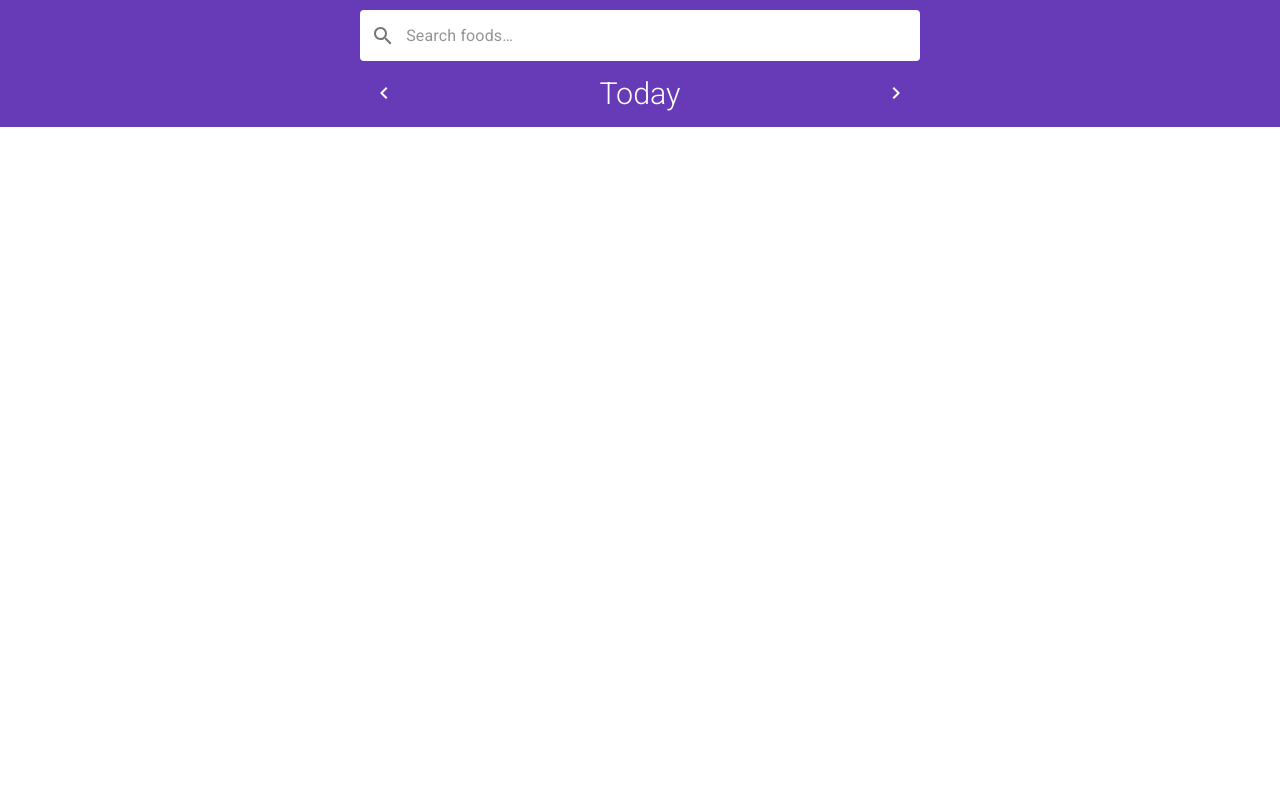
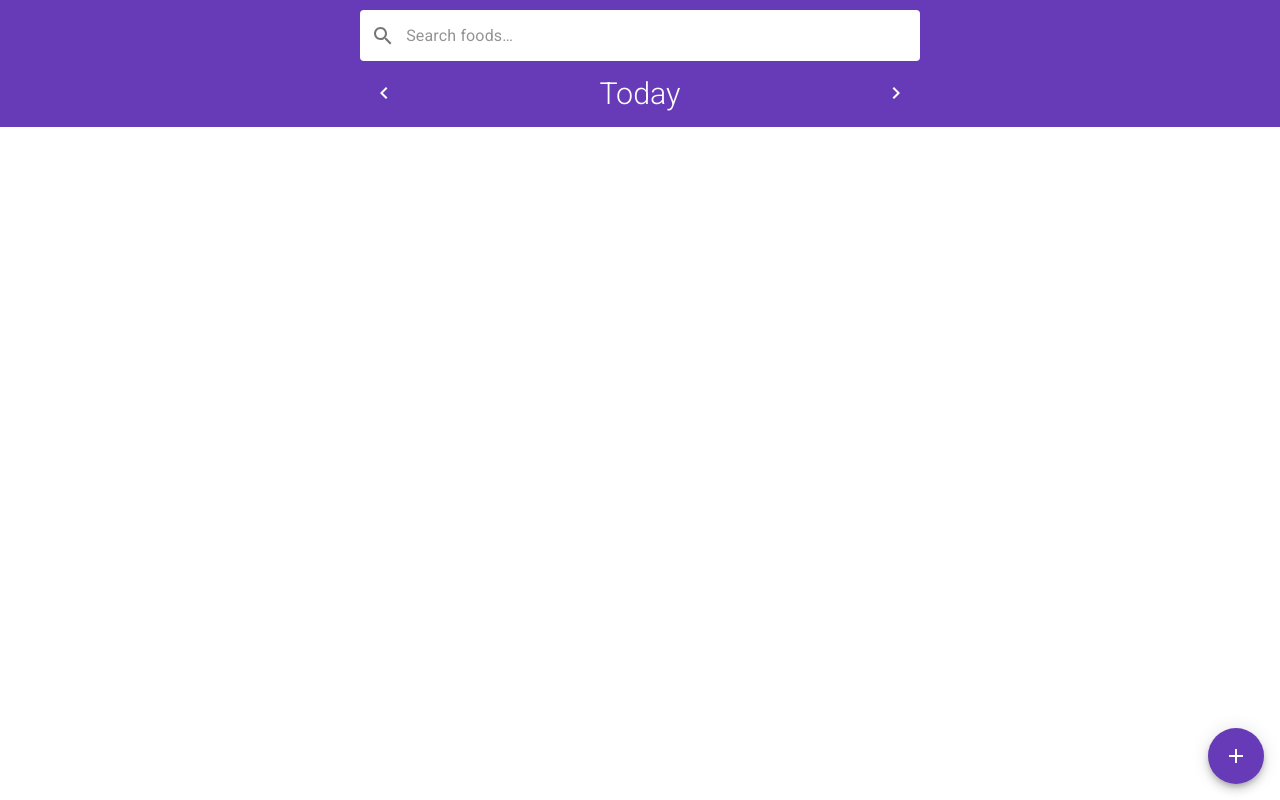
Before and after one commit to SeanZom/DietRoutine, a React (Create React App) app: page / in a window 1280 px wide. Built offline with nearby package versions, Linux system fonts and the light colour scheme.

Commit message:
Added fab add button

```diff
--- a/src/components/App.js
+++ b/src/components/App.js
@@ -3,15 +3,16 @@ import { ThemeProvider } from "@material-ui/styles";
 import { createMuiTheme } from "@material-ui/core/styles";
 import deepPurple from "@material-ui/core/colors/deepPurple";
 
-import HeadBar from './HeadBar';
-import '../styles/main.css';
+import HeadBar from "./HeadBar";
+import FabAdd from "./FabAdd";
+import "../styles/main.css";
 
 const appTheme = createMuiTheme({
   palette: {
     primary: deepPurple,
     text: {
       primary: "#2E2E2E",
-      secondary: "#535353",
+      secondary: "#535353"
     }
   }
 });
@@ -22,6 +23,7 @@ class App extends React.Component {
       <ThemeProvider theme={appTheme}>
         <div>
           <HeadBar />
+          <FabAdd />
         </div>
       </ThemeProvider>
     );
--- a/src/components/DetailDialog.js
+++ b/src/components/DetailDialog.js
@@ -278,6 +278,10 @@ const DetailDialog = ({
                     ),
                     onBlur: formatServings
                   }}
+                  inputProps={{
+                    min: nutrient.serving_qty,
+                    step: nutrient.serving_qty
+                  }}
                 />
                 <div className={classes.dataContainer}>
                   <DataText primary={grams} secondary="grams" textAlign="end" />
--- /dev/null
+++ b/src/components/FabAdd.js
@@ -0,0 +1,27 @@
+import React from "react";
+import { connect } from "react-redux";
+import Fab from "@material-ui/core/Fab";
+import AddIcon from "@material-ui/icons/Add";
+
+import { showSearch } from "../actions";
+
+const style = {
+  position: "fixed",
+  bottom: "16px",
+  right: "16px"
+};
+
+const FabAdd = ({ showSearch }) => {
+  return (
+    <div style={style}>
+      <Fab color="primary" aria-label="add" onClick={() => showSearch(true)}>
+        <AddIcon />
+      </Fab>
+    </div>
+  );
+};
+
+export default connect(
+  null,
+  { showSearch }
+)(FabAdd);
```
